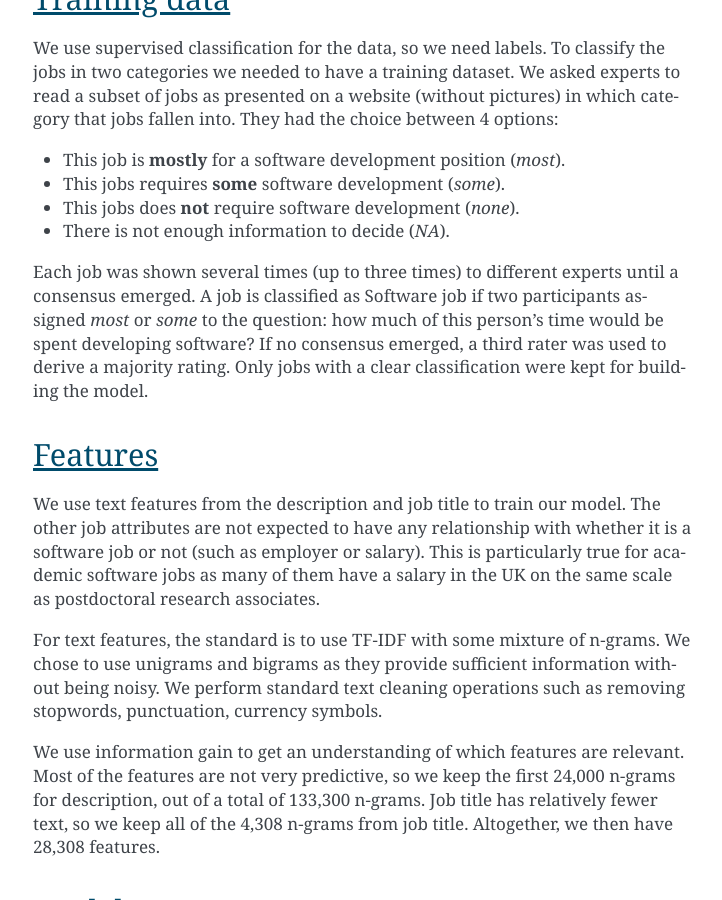
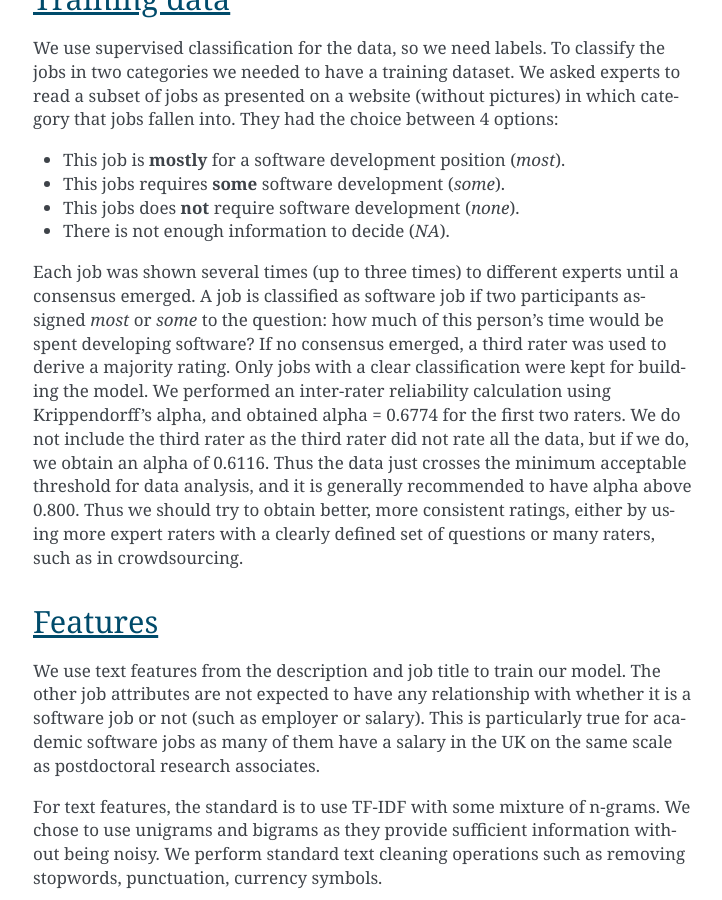
Before and after one commit to softwaresaved/jamie, a Sphinx documentation site: the page built from docs/methods.rst, in a window 1280 px wide and 900 px high, scrolled down 1036 px. Shown: the whole window, without its empty margins (387-1109 px from the left). Built offline with Sphinx 7.4.7, drawn with Linux system fonts in a browser that asks for light colours; pages that are not in the unit, such as notebooks, are missing from menus.

Commit message:
docs: Report Krippendorff's alpha

```diff
--- a/docs/methods.rst
+++ b/docs/methods.rst
@@ -57,11 +57,18 @@ in which category that jobs fallen into. They had the choice between 4 options:
 * There is not enough information to decide (*NA*).
 
 Each job was shown several times (up to three times) to different experts until
-a consensus emerged. A job is classified as Software job if two participants
+a consensus emerged. A job is classified as software job if two participants
 assigned *most* or *some* to the question: how much of this person's time would
 be spent developing software? If no consensus emerged, a third rater was used
 to derive a majority rating. Only jobs with a clear classification were kept
-for building the model.
+for building the model. We performed an inter-rater reliability calculation
+using Krippendorff's alpha, and obtained alpha = 0.6774 for the first two
+raters. We do not include the third rater as the third rater did not rate all
+the data, but if we do, we obtain an alpha of 0.6116. Thus the data just
+crosses the minimum acceptable threshold for data analysis, and it is generally
+recommended to have alpha above 0.800. Thus we should try to obtain better,
+more consistent ratings, either by using more expert raters with a clearly
+defined set of questions or many raters, such as in crowdsourcing.
 
 Features
 --------
```
